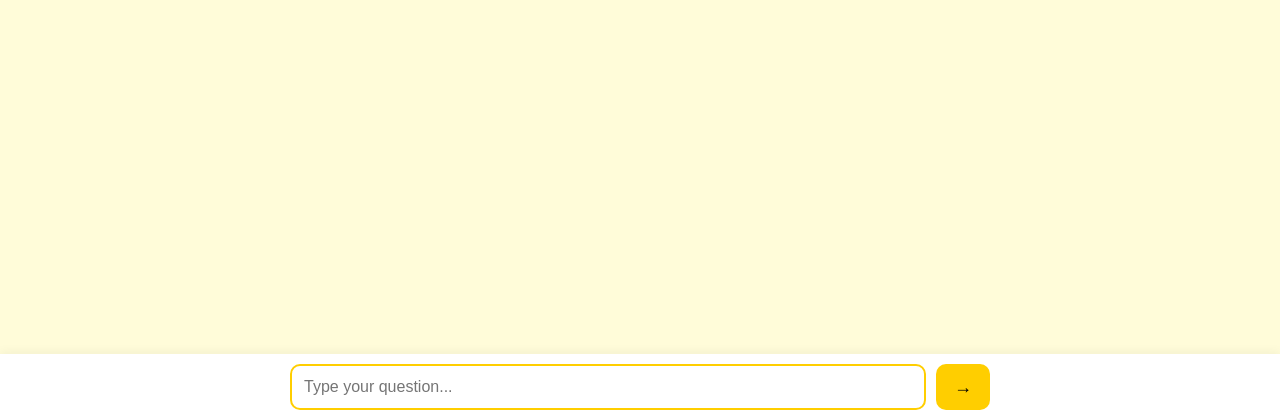
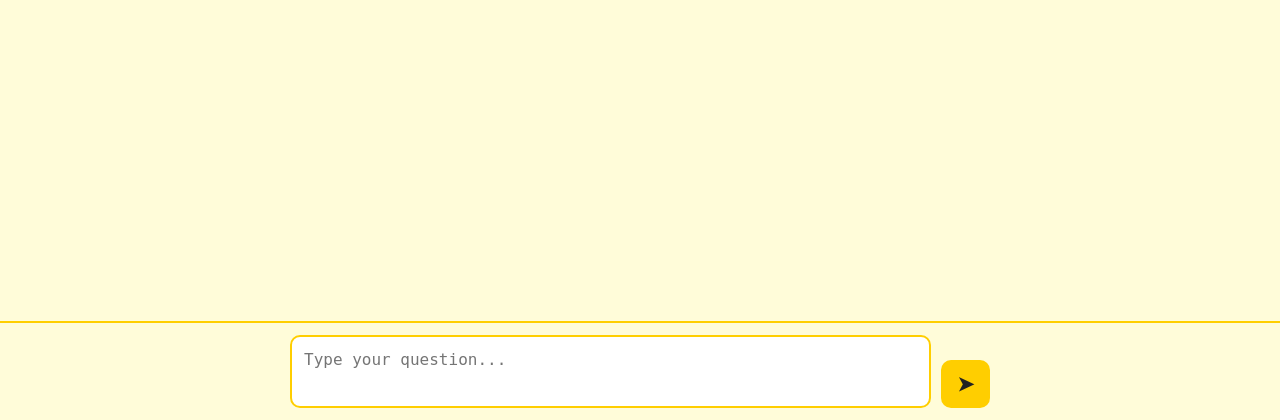
Before and after one commit to ychu0223/shop-pilot, a Flask app: page / in a window 1280 px wide. Shown: the part 380-800 px from the top of the page. Run offline with Flask 3, Linux system fonts and the light colour scheme.

Commit message:
update chat.html

```diff
--- a/templates/chat.html
+++ b/templates/chat.html
@@ -5,7 +5,10 @@
   <meta name="viewport" content="width=device-width, initial-scale=1.0"/>
   <title>Shop Pilot AI</title>
   <style>
-    * { box-sizing: border-box; }
+    * {
+      box-sizing: border-box;
+    }
+
     body {
       font-family: 'Segoe UI', sans-serif;
       background-color: #fffcd9;
@@ -64,36 +67,43 @@
       bottom: 0;
       left: 0;
       width: 100%;
-      background: white;
-      padding: 10px 20px;
-      box-shadow: 0 -2px 10px rgba(0, 0, 0, 0.05);
+      background: #fffcd9;
+      padding: 12px 20px;
+      border-top: 2px solid #ffce00;
       display: flex;
       justify-content: center;
     }
 
     .chat-input-container {
       display: flex;
+      align-items: flex-end;
       width: 100%;
       max-width: 700px;
       gap: 10px;
     }
 
-    .chat-form input[type="text"] {
+    .chat-form textarea {
       flex-grow: 1;
+      resize: none;
+      min-height: 44px;
+      max-height: 200px;
       padding: 12px;
       font-size: 16px;
       border: 2px solid #ffce00;
       border-radius: 10px;
+      line-height: 1.4;
+      overflow-y: auto;
     }
 
     .chat-form button {
       background-color: #ffce00;
       border: none;
-      padding: 12px 18px;
+      padding: 12px 16px;
       border-radius: 10px;
       cursor: pointer;
-      font-size: 18px;
-      line-height: 1;
+      font-size: 20px;
+      font-weight: bold;
+      color: #222;
     }
 
     .typing {
@@ -113,7 +123,7 @@
 </head>
 <body>
   <header>
-    <img src="{{ url_for('static', filename='logo.png') }}" alt="Shop Pilot Logo">
+    <img src="{{ url_for('static', filename='logo.png') }}" alt="Shop Pilot Logo" />
   </header>
 
   <div class="container">
@@ -128,8 +138,8 @@
 
   <form method="post" class="chat-form" onsubmit="showTyping()">
     <div class="chat-input-container">
-      <input type="text" name="message" placeholder="Type your question..." required />
-      <button type="submit">&rarr;</button>
+      <textarea name="message" placeholder="Type your question..." required></textarea>
+      <button type="submit">&#10148;</button> <!-- Unicode arrow icon -->
     </div>
   </form>
 
```
